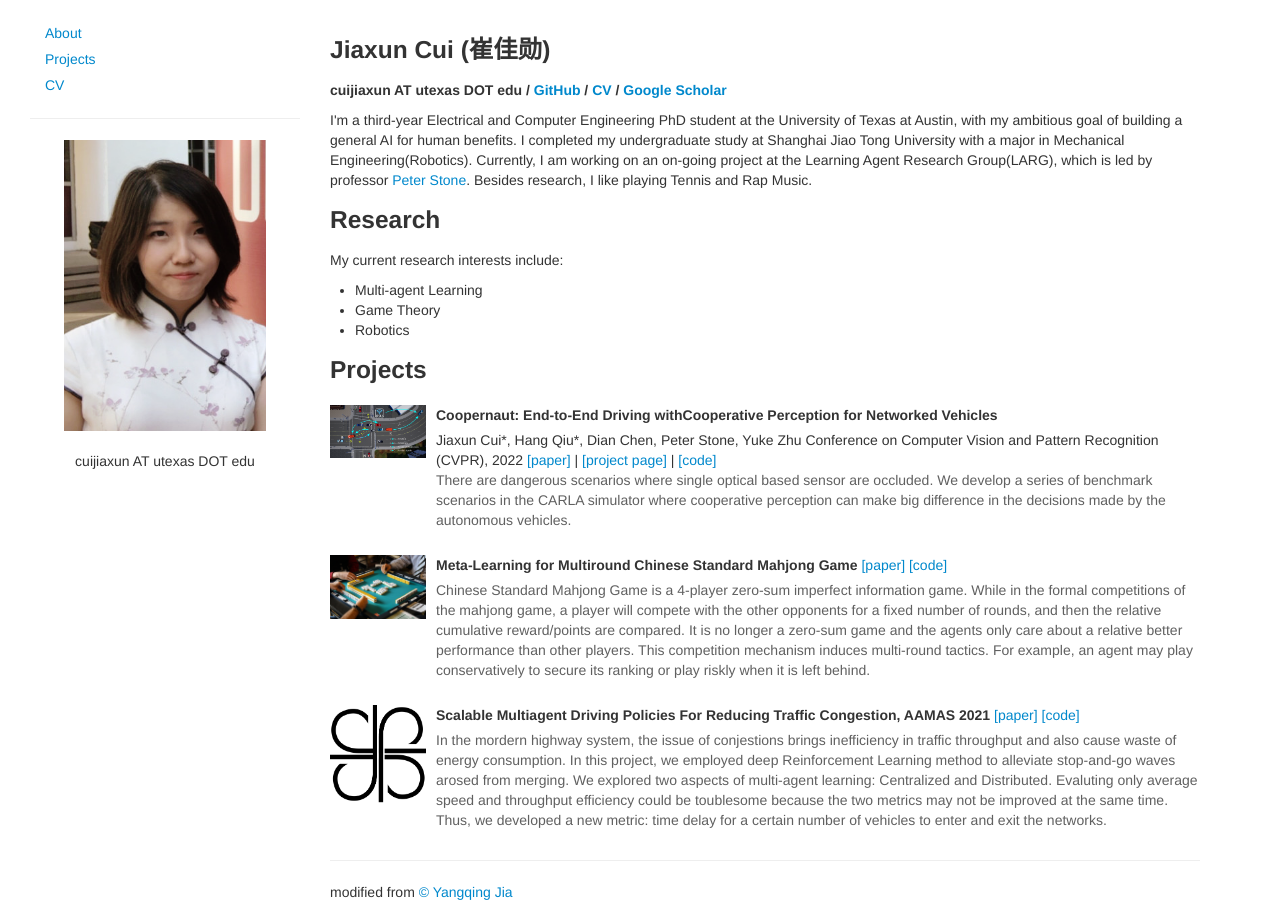
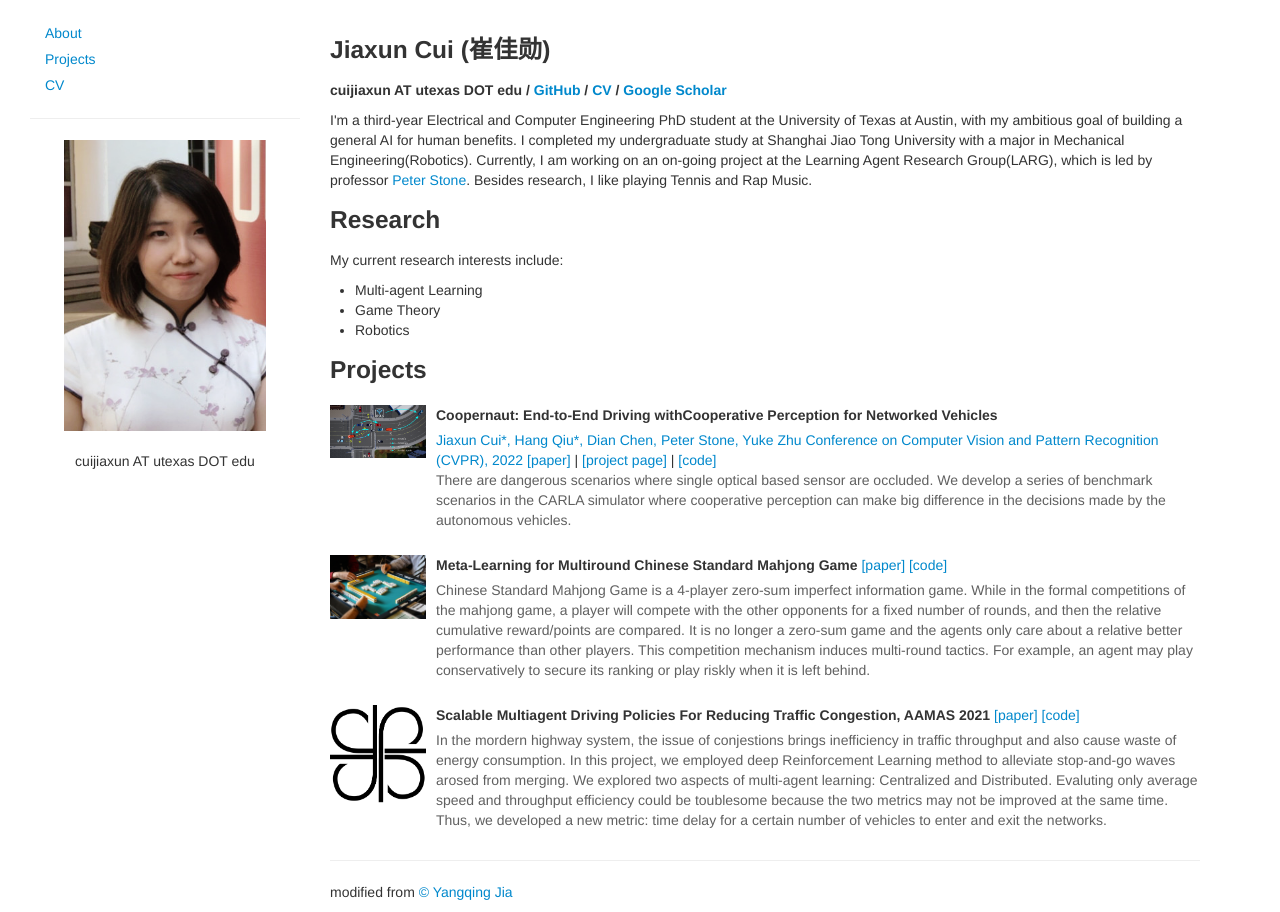
Before and after one commit to cuijiaxun/cuijiaxun.github.io, a Jekyll site: the page index.html, which Jekyll copies as it is, in a window 1280 px wide. Built offline with Jekyll 4.4.1, drawn with Linux system fonts in a browser that asks for light colours; some of the changed lines change nothing that is shown.

Commit message:
coopernaut

```diff
--- a/index.html
+++ b/index.html
@@ -116,9 +116,9 @@
                     </strong>
 
                     </p>
-                    Jiaxun Cui*, Hang Qiu*, Dian Chen, Peter Stone, Yuke Zhu
+                    <a>Jiaxun Cui*, Hang Qiu*, Dian Chen, Peter Stone, Yuke Zhu </a>
 
-                    Conference on Computer Vision and Pattern Recognition (CVPR), 2022
+                    <a>Conference on Computer Vision and Pattern Recognition (CVPR), 2022<a>
 
                     <a href=" " > [paper] </a> | <a href="https://ut-austin-rpl.github.io/Coopernaut/"> [project page] </a> | <a href="https://github.com/UT-Austin-RPL/Coopernaut"> [code] </a>
                     <p class="abstract-text">
```
